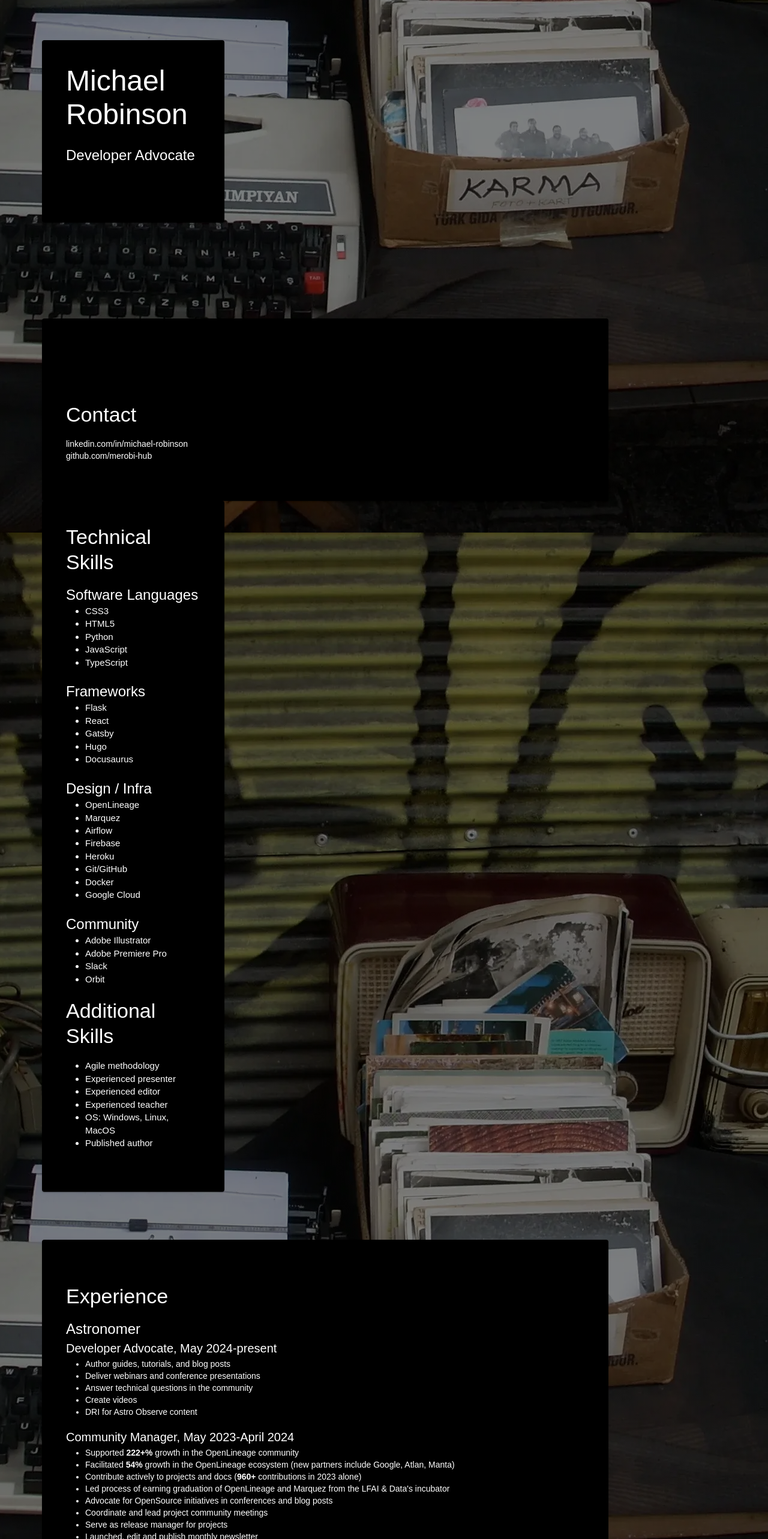
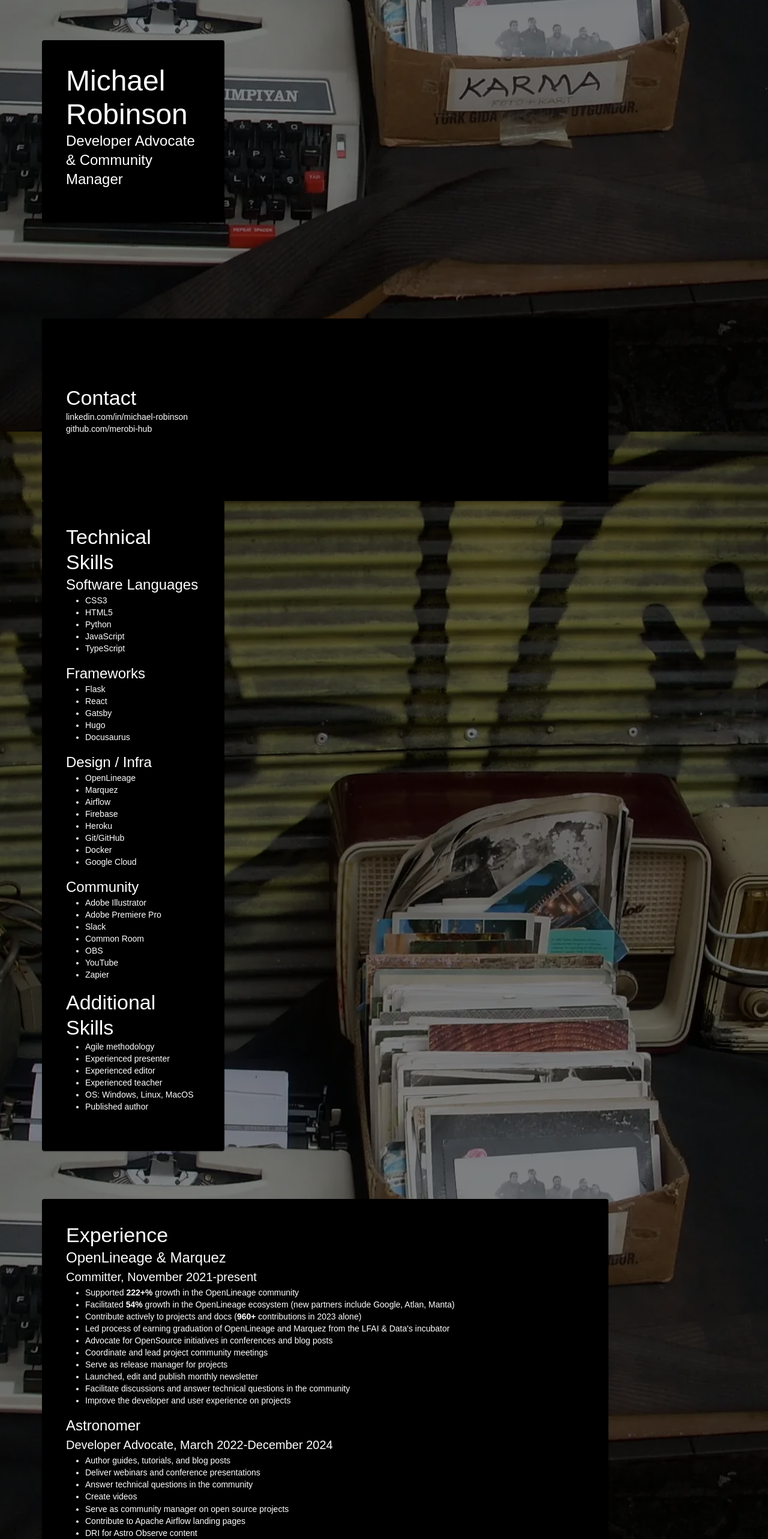
Before and after one commit to merobi-hub/developer-portfolio, a React (Create React App) app: page /resume in a window 1280 px wide. Shown: the part 234-2800 px from the top of the page at 60% size. Built offline with nearby package versions, Linux system fonts and the light colour scheme.

Commit message:
Migrate to mui 5, fix emailjs config.
Signed-off-by: merobi-hub <merobi@gmail.com>

```diff
--- a/src/components/Home/Home.tsx
+++ b/src/components/Home/Home.tsx
@@ -1,14 +1,15 @@
 import { useState } from 'react';
-import { makeStyles, Avatar } from '@material-ui/core';
+import { makeStyles } from '@mui/styles';
 import karma_typewriter from '../../assets/images/karma_typewriter.webp';
 import profile_pic from '../../assets/images/li_profile_pic.jpg';
 import neg_profile_pic from '../../assets/images/li_profile_pic_negative.jpg';
 import { Navbar } from '../../components';
-import LinkedInIcon from '@material-ui/icons/LinkedIn';
-import EmailIcon from '@material-ui/icons/Email';
-import GitHubIcon from '@material-ui/icons/GitHub.js';
+import LinkedInIcon from '@mui/icons-material/LinkedIn';
+import EmailIcon from '@mui/icons-material/Email';
+import GitHubIcon from '@mui/icons-material/GitHub.js';
 import { Helmet } from 'react-helmet';
 import { Col, Row } from 'reactstrap';
+import Avatar from '@mui/material/Avatar';
 
 interface Props{
     title: string;
@@ -16,8 +17,8 @@ interface Props{
 
 const useStyles = makeStyles({
     root: {
-        padding: '0',
-        margin: '0'
+        padding: 0,
+        margin: 0,
     },
     main_text: {
         color: 'white',
@@ -43,21 +44,19 @@ const useStyles = makeStyles({
         position: 'absolute',
         width: '100%',
         display: 'flex',
-        top: '52%'
+        top: '47%'
     },
     links_outer: {
         width: '100%',
         display: 'flex',
         position: 'absolute',
-        top: '62%',
+        top: '57%',
     },
     profile_pic: {
         position: 'absolute',
-        top: '40%',
+        top: '35%',
         left: '50%',
         transform: 'translate(-50%, -50%)',
-        height: '150px',
-        width: '150px',
         '&:hover': {
             filter: 'drop-shadow(3px 3px 2px #FFFFFF)'
         },
@@ -71,7 +70,7 @@ const useStyles = makeStyles({
         '&:hover': {
             color: '#525252'
         }
-    }
+    },
 });
 
 export const Home = ( props:Props ) => {
@@ -82,18 +81,21 @@ export const Home = ( props:Props ) => {
             <Helmet>
                 <title>Robinson | Home</title>
             </Helmet>
-            <link rel="stylesheet" href="https://fonts.googleapis.com/icon?family=Material+Icons" />
+            {/*<link rel="stylesheet" href="https://fonts.googleapis.com/icon?family=Material+Icons" />*/}
             <Navbar />
                 <main className={classes.main}>
                     <Row>
                         <Col className={'w-100%'}>
+                        <div className={classes.profile_pic}>
                             <Avatar
                                 alt="Michael Robinson thumbnail pic"
-                    className={classes.profile_pic}
                                 src={pic}
+                                classes={classes.profile_pic}
+                                sx={{ width: 150, height: 150 }}
                                 onMouseEnter={() => setPic(neg_profile_pic)}
                                 onMouseLeave={() => setPic(profile_pic)}>
                             </Avatar>
+                        </div>
                         </Col>
                     </Row>
                     <div className={classes.text_outer}>
--- a/src/components/Navbar/Navbar.tsx
+++ b/src/components/Navbar/Navbar.tsx
@@ -1,8 +1,8 @@
-import { makeStyles } from '@material-ui/core';
+import { makeStyles } from '@mui/styles';
 import { Nav, NavItem } from 'reactstrap';
 import { NavLink } from 'react-router-dom';
-import { ThemeProvider } from '@material-ui/core';
-import { createTheme } from '@material-ui/core/styles';
+import { ThemeProvider } from '@mui/material';
+import { createTheme } from '@mui/material/styles';
 
 const theme = createTheme({});
 const useStyles = makeStyles({
--- a/src/components/Resume/Resume.tsx
+++ b/src/components/Resume/Resume.tsx
@@ -2,14 +2,14 @@ import { Container, Row, Col } from 'reactstrap';
 import { RouteComponentProps } from 'react-router-dom';
 import karma_typewriter from '../../assets/images/karma_typewriter.webp';
 import { Navbar } from '../../components';
-import { makeStyles } from '@material-ui/core/styles';
-import Card from '@material-ui/core/Card';
-import CardContent from '@material-ui/core/CardContent';
-import { ThemeProvider } from '@material-ui/core';
-import { createTheme } from '@material-ui/core/styles';
-import Typography from '@material-ui/core/Typography';
+import { makeStyles } from '@mui/styles';
+import Card from '@mui/material/Card';
+import CardContent from '@mui/material/CardContent';
+import { ThemeProvider } from '@mui/material';
+import { createTheme } from '@mui/material/styles';
+import Typography from '@mui/material/Typography';
 import { Helmet } from 'react-helmet';
-import resume_pdf from '../../assets/files/Robinson_DevAdv_Resume_web.pdf';
+import resume_pdf from '../../assets/files/Robinson_DevAdv_Resume_nwfmt_web.pdf';
 import { FaFileDownload } from "react-icons/fa";
 
 interface ResumeProps{
@@ -35,8 +35,8 @@ const useStyles = makeStyles({
         zIndex: 0
     },
     root: {
-        padding: '0',
-        margin: '0',
+        padding: 0,
+        margin: 0,
     },
     main: {
         display: 'flex',
@@ -83,7 +83,7 @@ const useStyles = makeStyles({
     contactCardContent: {
         backgroundColor: 'black',
         color: 'white',
-        paddingTop: '3em'
+        paddingTop: '1.8em'
     },
     skillsCardDims: {
         backgroundColor: 'black',
@@ -179,29 +179,32 @@ export const Resume = ( props:ResumeProps ) => {
                             </Row>
                             <Row>
                                 <Col md sm>
-                                    <Card className={classes.nameCardDims}>
+                                    <Card
+                                        className={classes.nameCardDims}
+                                        sx={{ bgcolor: "black", color: "white" }}
+                                    >
                                         <CardContent>
                                             <Typography className={classes.nameCardSpacing} variant="h3" component="h2">
                                                 Michael Robinson
                                             </Typography>
                                             <Typography className={classes.nameCardSpacing} variant="h5">
-                                                Developer Advocate
+                                                Developer Advocate & Community Manager
                                             </Typography>
                                         </CardContent>
                                     </Card>
                                 </Col>
                                 <Col md sm>
-                                    <Card className={classes.contactCardDims}>
-                                        <CardContent className={classes.contactCardContent}>
+                                    <Card
+                                        className={classes.contactCardDims}
+                                        sx={{ bgcolor: "black", color: "white" }}
+                                    >
+                                        <CardContent
+                                            className={classes.contactCardContent}
+                                            sx={{ paddingTop: "5.5em" }}
+                                        >
                                             <Typography className={classes.contactCardSpacing} variant="h4" component="h2">
                                                 Contact
                                             </Typography>
-{/*                                            <Typography variant="body2" component="p">
-                                                213.215.1897
-                                            </Typography>
-                                            <Typography variant="body2" component="p">
-                                                <a href="mailto:merobi@gmail.com" className={classes.contactText}>merobi@gmail.com</a>
-                                            </Typography>*/}
                                             <Typography variant="body2" component="p">
                                                 <a href="https://www.linkedin.com/in/michael-robinson/" className={classes.contactText}>linkedin.com/in/michael-robinson</a>
                                             </Typography>
@@ -214,7 +217,10 @@ export const Resume = ( props:ResumeProps ) => {
                             </Row>
                             <Row>
                                 <Col md sm>
-                                    <Card className={classes.skillsCardDims}>
+                                    <Card
+                                        className={classes.skillsCardDims}
+                                        sx={{ bgcolor: "black", color: "white" }}
+                                    >
                                         <CardContent>
                                             <Typography className={classes.skillsCardSpacing} variant="h4" component="h2">
                                                 Technical Skills
@@ -287,7 +293,13 @@ export const Resume = ( props:ResumeProps ) => {
 
                                                     <li>Slack</li>
 
-                                                    <li>Orbit</li>
+                                                    <li>Common Room</li>
+
+                                                    <li>OBS</li>
+
+                                                    <li>YouTube</li>
+
+                                                    <li>Zapier</li>
                                                 </ul>
                                             </Typography>
                                             <Typography className={classes.skillsCardSpacing} variant="h4" component="h2">
@@ -314,28 +326,19 @@ export const Resume = ( props:ResumeProps ) => {
                                     </Card>
                                 </Col>
                                 <Col md sm>
-                                    <Card className={classes.experienceCardDims}>
+                                    <Card
+                                        className={classes.experienceCardDims}
+                                        sx={{ bgcolor: "black", color: "white" }}
+                                    >
                                         <CardContent>
                                             <Typography className={classes.experienceTitle} variant="h4" component="h2">
                                                 Experience
                                             </Typography>
                                             <Typography variant="h5">
-                                                Astronomer
+                                                OpenLineage & Marquez
                                             </Typography>
                                             <Typography variant="h6">
-                                                Developer Advocate, May 2024-present
-                                            </Typography>
-                                            <Typography variant="body2" component="p">
-                                            <ul>
-                                                <li>Author guides, tutorials, and blog posts</li>
-                                                <li>Deliver webinars and conference presentations</li>
-                                                <li>Answer technical questions in the community</li>
-                                                <li>Create videos</li>
-                                                <li>DRI for Astro Observe content</li>
-                                                </ul>
-                                            </Typography>
-                                            <Typography variant="h6">
-                                                Community Manager, May 2023-April 2024
+                                                Committer, November 2021-present
                                             </Typography>
                                             <Typography variant="body2" component="p">
                                                 <ul>
@@ -351,15 +354,21 @@ export const Resume = ( props:ResumeProps ) => {
                                                 <li>Improve the developer and user experience on projects</li>
                                                 </ul>
                                             </Typography>
+                                            <Typography variant="h5">
+                                                Astronomer
+                                            </Typography>
                                             <Typography variant="h6">
-                                                Software Engineer, Developer Relations, March 2022-May 2023
+                                                Developer Advocate, March 2022-December 2024
                                             </Typography>
                                             <Typography variant="body2" component="p">
                                             <ul>
-                                                <li>Advocate for OpenSource initiatives in conferences and blog posts</li>
-                                                <li>Facilitate discussions and answer technical questions in the community</li>
-                                                <li>Improve the developer and user experience on projects</li>
-                                                <li>Datakin was acquired by Astronomer in March 2022</li>
+                                                <li>Author guides, tutorials, and blog posts</li>
+                                                <li>Deliver webinars and conference presentations</li>
+                                                <li>Answer technical questions in the community</li>
+                                                <li>Create videos</li>
+                                                <li>Serve as community manager on open source projects</li>
+                                                <li>Contribute to Apache Airflow landing pages</li>
+                                                <li>DRI for Astro Observe content</li>
                                                 </ul>
                                             </Typography>
                                             <Typography variant="h5">
@@ -424,7 +433,7 @@ export const Resume = ( props:ResumeProps ) => {
                                                 USC, Los Angeles, CA
                                             </Typography>
                                             <Typography variant="body2" component="p">
-                                                Honors: Andrew M. Mellon grantee, Department dissertation fellow
+                                                Honors: Andrew M. Mellon fellow, Department dissertation fellow
                                             </Typography>
                                             <Typography className={classes.capstoneSpacing} variant="h5">
                                                 M.A. in English
--- a/src/static/projects.tsx
+++ b/src/static/projects.tsx
@@ -10,6 +10,36 @@ export type Project = {
 };
 
 export const Projects: Array<Project> = [
+  {
+    img_path: './images/sbert_blog_3.png',
+    description_general: 'Tutorial - OSS',
+    title: 'SBERT & NLTK Medium Article',
+    description_specific: 'Tutorial on semantic similarity eval using an LLM',
+    tools_1: 'SBERT, NLTK, difflib',
+    tools_2: 'Hugging Face, Python, GitHub',
+    links: {'Medium': 'https://medium.com/@merobi/evaluating-semantic-text-similarity-using-sbert-and-nltk-18f08e51566d'},
+    category: 'AI',
+  },
+  {
+    img_path: './images/similarity_checker.png',
+    description_general: 'AI Dev Tool - OSS',
+    title: 'Semantic Similarity Evaluation Script',
+    description_specific: 'Script for evaluating semantic similarity using an LLM',
+    tools_1: 'SBERT, NLTK, difflib',
+    tools_2: 'Hugging Face, Python, GitHub',
+    links: {'GitHub': 'https://github.com/merobi-hub/text-similarity-checker'},
+    category: 'AI',
+  },
+  {
+    img_path: './images/marquez_tutorial.png',
+    description_general: 'Tutorial - OSS',
+    title: 'Marquez+Airflow Tutorial',
+    description_specific: 'Tutorial on getting started with Airflow+Marquez',
+    tools_1: 'Marquez, OpenLineage',
+    tools_2: 'OSS Airflow, Markdown',
+    links: {'Marquez': 'https://marquezproject.ai/docs/tutorials/airflow_tutorial/'},
+    category: 'Tutorials',
+  },
   {
     img_path: './images/slas_video.png',
     description_general: 'Videos - Product',
@@ -38,7 +68,7 @@ export const Projects: Array<Project> = [
     tools_1: 'Astro Observe, Airflow, Docusaurus',
     tools_2: 'Astro CLI, OpenLineage, Python, Markdown',
     links: {'Astronomer': 'https://www.astronomer.io/docs/learn/category/observability-concepts'},
-    category: 'Docs',
+    category: 'Guides',
   },
   {
     img_path: './images/airflow_quickstart_lrg.png',
@@ -48,7 +78,17 @@ export const Projects: Array<Project> = [
     tools_1: 'Astro CLI, Airflow, Postgres, Docusaurus',
     tools_2: 'DuckDB, SBERT, GitHub, Python, Markdown, Docker',
     links: {'Astronomer': 'https://www.astronomer.io/docs/learn/airflow-quickstart'},
-    category: 'Docs',
+    category: 'Tutorials',
+  },
+  {
+    img_path: './images/obsv_webinar.png',
+    description_general: 'Presentation - Product',
+    title: 'Astronomer Observability Webinar',
+    description_specific: 'Webinar on observability and Astro Observe',
+    tools_1: 'Astro Observe, Airflow',
+    tools_2: 'Google Slides',
+    links: {'Astronomer': 'https://www.astronomer.io/events/webinars/introduction-to-observability-for-data-pipelines-video/'},
+    category: 'Presentations',
   },
   {
     img_path: './images/youtube.png',
@@ -68,7 +108,7 @@ export const Projects: Array<Project> = [
     tools_1: 'Astro, Airflow',
     tools_2: 'Markdown, Docusaurus',
     links: {'website': 'https://www.astronomer.io/docs/astro/'},
-    category: 'Docs',
+    category: 'Guides',
   },
   {
     img_path: './images/marquez_screenshot.svg',
@@ -78,7 +118,7 @@ export const Projects: Array<Project> = [
     tools_1: 'React, Typescript',
     tools_2: 'MaterialUI, Docusaurus',
     links: {'github': 'https://github.com/MarquezProject/marquez/tree/main/docs/v2', 'website': 'https://marquezproject.ai'},
-    category: 'Web',
+    category: 'Web dev',
   },
   {
     img_path: './images/OL_ecosystem.svg',
@@ -88,7 +128,7 @@ export const Projects: Array<Project> = [
     tools_1: 'React, Typescript',
     tools_2: 'MaterialUI, Docusaurus',
     links: {'github': 'https://github.com/OpenLineage/docs/blob/main/src/pages/ecosystem.tsx', 'website': 'https://openlineage.io/ecosystem'},
-    category: 'Web',
+    category: 'Web dev',
   },
   {
     img_path: './images/openlineage_quickstart.svg',
@@ -98,7 +138,7 @@ export const Projects: Array<Project> = [
     tools_1: 'Docker, OpenLineage, Marquez, Astro',
     tools_2: 'Markdown, Docusaurus',
     links: {'github': 'https://github.com/OpenLineage/docs/blob/main/docs/guides/airflow-quickstart.md', 'website': 'https://openlineage.io/docs/guides/airflow-quickstart'},
-    category: 'Docs',
+    category: 'Guides',
   },
   {
     img_path: './images/slack_archive.svg',
@@ -108,7 +148,7 @@ export const Projects: Array<Project> = [
     tools_1: 'slack-export-viewer, GitHub',
     tools_2: 'Slack',
     links: {'github': 'https://github.com/OpenLineage/slack-archives', 'website': 'https://openlineage.github.io/slack-archives/'},
-    category: 'Web',
+    category: 'Web dev',
   },
   {
     img_path: './images/ol_survey_form.svg',
@@ -128,7 +168,7 @@ export const Projects: Array<Project> = [
     tools_1: 'Javascript, Hugo',
     tools_2: 'CSS',
     links: {'github': 'https://github.com/apache/airflow-site/blob/main/landing-pages/site/content/en/community/_index.html', 'website': 'https://airflow.apache.org/community'},
-    category: 'Web',
+    category: 'Web dev',
   },
   {
     img_path: './images/changes_screenshot.svg',
@@ -167,7 +207,7 @@ export const Projects: Array<Project> = [
     description_specific: 'Catalog with data from Google Books API, Blog',
     tools_1: 'Python, Flask, Bootstrap, Gunicorn, Postgres',
     tools_2: 'SQLAlchemy, Werkzeug, Google Books API, Great Expectations',
-    links: {'github': 'https://github.com/merobi-hub/lantern-library-online', 'website': 'https://lantern-library-online.herokuapp.com'},
+    links: {'github': 'https://github.com/merobi-hub/lantern-library-online'},
     category: 'Apps',
   },
   {
@@ -207,7 +247,7 @@ export const Projects: Array<Project> = [
     description_specific: 'User-generated API for collectors',
     tools_1: 'TypeScript, MaterialUI',
     tools_2: 'Firebase, Insomnia, React',
-    links: {'github': 'https://github.com/merobi-hub/operators61-week8-car-inventory-react', 'heroku': 'https://car-inventory-mr.web.app/'},
+    links: {'github': 'https://github.com/merobi-hub/operators61-week8-car-inventory-react'},
     category: 'Apps',
   },
   {
@@ -217,7 +257,7 @@ export const Projects: Array<Project> = [
     description_specific: 'Lightweight attendance tracker with Google login',
     tools_1: 'OAuthLib, Python, Flask, SQLAlchemy, Psycopg2, Datetime',
     tools_2: 'Jinja, Bootstrap, WTF, Werkzeug, Login, Flash, Heroku',
-    links: {'github': 'https://github.com/merobi-hub/attendance_tracker', 'heroku': 'https://attendance-keeper.herokuapp.com/'},
+    links: {'github': 'https://github.com/merobi-hub/attendance_tracker'},
     category: 'Apps',
   },
   {
--- a/tsconfig.json
+++ b/tsconfig.json
@@ -1,6 +1,6 @@
 {
   "compilerOptions": {
-    "target": "es5",
+    "target": "es6",
     "lib": [
       "dom",
       "dom.iterable",
```
Also changed, not shown: package.json (+20 -19 lines), src/components/Contact/Contact.tsx (+22 -16 lines), src/components/Portfolio/Portfolio.tsx (+51 -16 lines), src/components/Thanks/Thanks.tsx (+4 -4 lines), src/index.tsx (+29 -0 lines), src/components/index.tsx (line endings or trailing spaces), 2 other files (tests, documents, lock files or other folders). Lines whose indentation alone changed are shown as unchanged.
